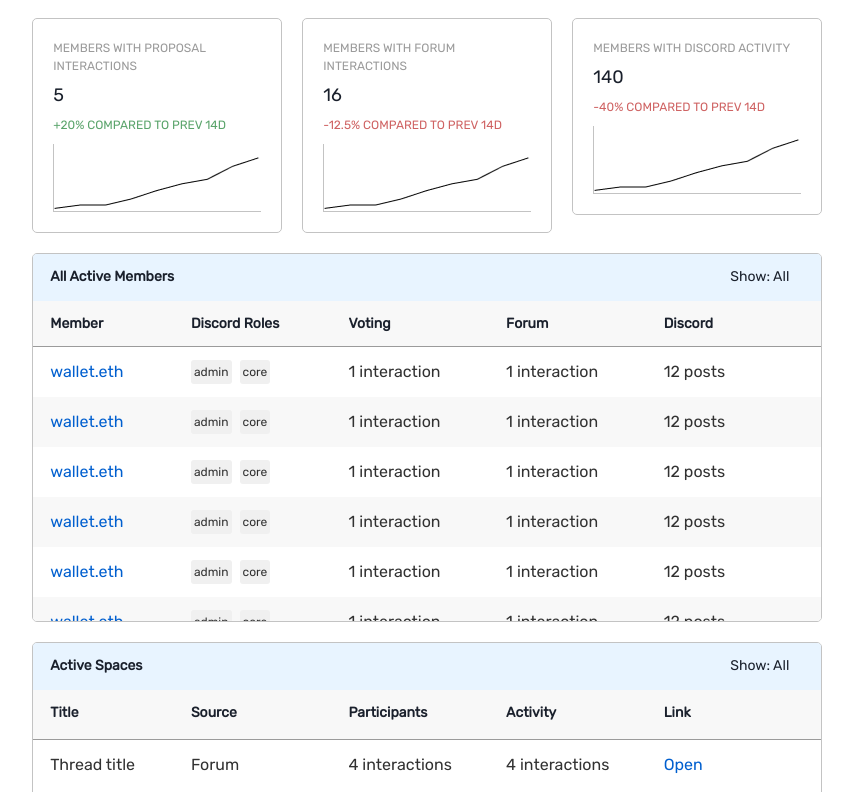
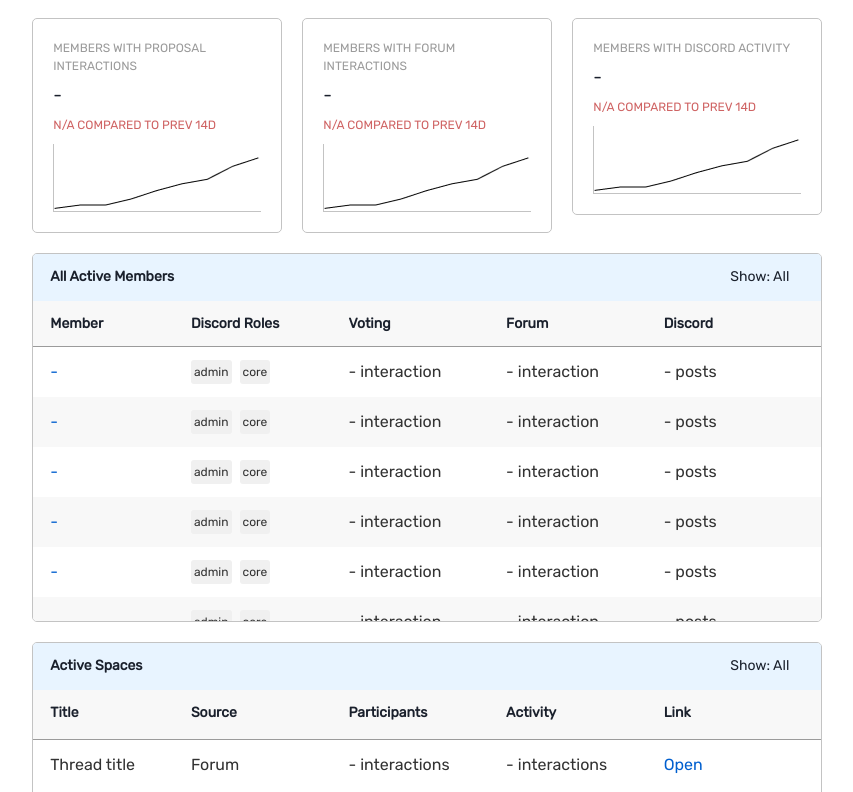
Before and after one commit to DiamondDAO/chainverse-frontend, a Next.js app: page /participation in a window 1280 px wide. Shown: the part 1728-2520 px from the top of the page, without its empty margins (289-1142 px from the left). Built offline with nearby package versions, Linux system fonts and the light colour scheme.

Commit message:
chore: fix up fixtures

```diff
--- a/common/hooks/api/useGetDiscoursePosts.tsx
+++ b/common/hooks/api/useGetDiscoursePosts.tsx
@@ -1,7 +1,7 @@
 import useSWR from "swr";
 
 export const useGetDiscoursePosts = (id: number) => {
-  const url = `api/discourse/${id}/posts`.trim();
+  const url = `/api/discourse/${id}/posts`.trim();
   const { data, error } = useSWR(url);
 
   return {
--- a/fixtures/pages/participation.tsx
+++ b/fixtures/pages/participation.tsx
@@ -4,123 +4,123 @@ import React from "react";
 export const participationOverviewSummaryFacts = [
   {
     key: "ACTIVATED MEMBERS",
-    value: "50",
+    value: "-",
   },
   {
     key: "TOTAL MEMBERS",
-    value: "140",
+    value: "-",
   },
 ];
 
 export const participationOverviewGraphFixtures = [
   {
     title: "TOTAL NEW MEMBERS",
-    value: "16",
-    metric: "+40% COMPARED TO PREV 14D",
+    value: "-",
+    metric: "N/A COMPARED TO PREV 14D",
   },
   {
     title: "ACTIVATION RATE",
-    value: "40%",
-    metric: "+18% COMPARED TO PREV 14D",
+    value: "-",
+    metric: "N/A COMPARED TO PREV 14D",
   },
   {
     title: "TOTAL DROPOFF %",
-    value: "40%",
-    metric: "-18% COMPARED TO PREV 14D",
+    value: "-",
+    metric: "N/A COMPARED TO PREV 14D",
   },
 ];
 
 export const newMemberSummaryFacts = [
   {
     key: "MEMBERS WITH FIRST PROPOSAL INTERACTION",
-    value: "50",
+    value: "-",
   },
   {
     key: "MEMBERS WITH FIRST FORUM POST",
-    value: "140",
+    value: "-",
   },
   {
     key: "MEMBERS WITH FIRST DISCORD POST",
-    value: "140",
+    value: "-",
   },
   {
     key: "TOTAL ACTIVATED MEMBERS",
-    value: "140",
+    value: "-",
   },
   {
     key: "TOTAL NEW MEMBERS",
-    value: "140",
+    value: "-",
   },
 ];
 
 export const participationNewMemberGraphFixtures = [
   {
     title: "ACTIVATION RATE",
-    value: "40%",
-    metric: "+18% COMPARED TO PREV 14D",
+    value: "-",
+    metric: "N/A COMPARED TO PREV 14D",
   },
   {
     title: "TOTAL NEW MEMBERS",
-    value: "16",
-    metric: "+40% COMPARED TO PREV 14D",
+    value: "-",
+    metric: "N/A COMPARED TO PREV 14D",
   },
 ];
 
 export const newMemberData = [
   {
-    memberAddress: "wallet.eth",
-    activated: "Yes",
-    activeDaos: 3,
+    memberAddress: "-",
+    activated: "-",
+    activeDaos: 0,
     discordRoles: ["admin", "core"],
-    totalActivity: "1 interaction",
+    totalActivity: "- interactions",
     joinDate: "Data",
   },
   {
-    memberAddress: "wallet.eth",
-    activated: "No",
-    activeDaos: 3,
+    memberAddress: "-",
+    activated: "-",
+    activeDaos: 0,
     discordRoles: ["admin", "core"],
-    totalActivity: "150 interactions ",
+    totalActivity: "- interactions",
     joinDate: "Data",
   },
   {
-    memberAddress: "wallet.eth",
-    activated: "Yes",
-    activeDaos: 5,
+    memberAddress: "-",
+    activated: "-",
+    activeDaos: 0,
     discordRoles: ["admin", "core"],
-    totalActivity: "12 interactions",
+    totalActivity: "- interactions",
     joinDate: "Data",
   },
   {
-    memberAddress: "wallet.eth",
-    activated: "Yes",
+    memberAddress: "-",
+    activated: "-",
     activeDaos: 0,
     discordRoles: ["admin", "core"],
-    totalActivity: "34 interactions",
+    totalActivity: "- interactions",
     joinDate: "Data",
   },
   {
-    memberAddress: "wallet.eth",
-    activated: "No",
-    activeDaos: 2,
+    memberAddress: "-",
+    activated: "-",
+    activeDaos: 0,
     discordRoles: ["admin", "core"],
-    totalActivity: "10 interactions",
+    totalActivity: "- interactions",
     joinDate: "Data",
   },
   {
-    memberAddress: "wallet.eth",
-    activated: "Yes",
-    activeDaos: 3,
+    memberAddress: "-",
+    activated: "-",
+    activeDaos: 0,
     discordRoles: ["admin", "core"],
-    totalActivity: "14 interactions",
+    totalActivity: "- interactions",
     joinDate: "Data",
   },
   {
-    memberAddress: "wallet.eth",
-    activated: "Yes",
-    activeDaos: 3,
+    memberAddress: "-",
+    activated: "-",
+    activeDaos: 0,
     discordRoles: ["admin", "core"],
-    totalActivity: "12 interactions",
+    totalActivity: "- interactions",
     joinDate: "Data",
   },
 ];
@@ -167,87 +167,87 @@ export const newMemberColumns = [
 export const participationMemberGraphFixtures1 = [
   {
     title: "TOTAL PROPOSAL INTERACTIONS",
-    value: "5",
-    metric: "+20% COMPARED TO PREV 14D",
+    value: "-",
+    metric: "N/A COMPARED TO PREV 14D",
   },
   {
     title: "TOTAL FORUM INTERACTIONS",
-    value: "16",
-    metric: "-12.5% COMPARED TO PREV 14D",
+    value: "-",
+    metric: "N/A COMPARED TO PREV 14D",
   },
   {
     title: "TOTAL DISCORD MEMBERS",
-    value: "140",
-    metric: "-40% COMPARED TO PREV 14D",
+    value: "-",
+    metric: "N/A COMPARED TO PREV 14D",
   },
 ];
 export const participationMemberGraphFixtures2 = [
   {
     title: "MEMBERS WITH PROPOSAL INTERACTIONS",
-    value: "5",
-    metric: "+20% COMPARED TO PREV 14D",
+    value: "-",
+    metric: "N/A COMPARED TO PREV 14D",
   },
   {
     title: "MEMBERS WITH FORUM INTERACTIONS",
-    value: "16",
-    metric: "-12.5% COMPARED TO PREV 14D",
+    value: "-",
+    metric: "N/A COMPARED TO PREV 14D",
   },
   {
     title: "MEMBERS WITH DISCORD ACTIVITY",
-    value: "140",
-    metric: "-40% COMPARED TO PREV 14D",
+    value: "-",
+    metric: "N/A COMPARED TO PREV 14D",
   },
 ];
 
 export const allActiveMembersData = [
   {
-    member: "wallet.eth",
+    member: "-",
     discordRoles: ["admin", "core"],
-    voting: "1 interaction",
-    forum: "1 interaction",
-    discord: "12 posts",
+    voting: "- interaction",
+    forum: "- interaction",
+    discord: "- posts",
   },
   {
-    member: "wallet.eth",
+    member: "-",
     discordRoles: ["admin", "core"],
-    voting: "1 interaction",
-    forum: "1 interaction",
-    discord: "12 posts",
+    voting: "- interaction",
+    forum: "- interaction",
+    discord: "- posts",
   },
   {
-    member: "wallet.eth",
+    member: "-",
     discordRoles: ["admin", "core"],
-    voting: "1 interaction",
-    forum: "1 interaction",
-    discord: "12 posts",
+    voting: "- interaction",
+    forum: "- interaction",
+    discord: "- posts",
   },
   {
-    member: "wallet.eth",
+    member: "-",
     discordRoles: ["admin", "core"],
-    voting: "1 interaction",
-    forum: "1 interaction",
-    discord: "12 posts",
+    voting: "- interaction",
+    forum: "- interaction",
+    discord: "- posts",
   },
   {
-    member: "wallet.eth",
+    member: "-",
     discordRoles: ["admin", "core"],
-    voting: "1 interaction",
-    forum: "1 interaction",
-    discord: "12 posts",
+    voting: "- interaction",
+    forum: "- interaction",
+    discord: "- posts",
   },
   {
-    member: "wallet.eth",
+    member: "-",
     discordRoles: ["admin", "core"],
-    voting: "1 interaction",
-    forum: "1 interaction",
-    discord: "12 posts",
+    voting: "- interaction",
+    forum: "- interaction",
+    discord: "- posts",
   },
   {
-    member: "wallet.eth",
+    member: "-",
     discordRoles: ["admin", "core"],
-    voting: "1 interaction",
-    forum: "1 interaction",
-    discord: "12 posts",
+    voting: "- interaction",
+    forum: "- interaction",
+    discord: "- posts",
   },
 ];
 export const allActiveMembers = [
@@ -290,36 +290,36 @@ export const activeSpacesData = [
   {
     title: "Thread title",
     source: "Forum",
-    participants: "4 interactions",
-    activity: "4 interactions",
+    participants: "- interactions",
+    activity: "- interactions",
     link: "Open",
   },
   {
     title: "Thread title",
     source: "Discord",
-    participants: "4 interactions",
-    activity: "4 interactions",
+    participants: "- interactions",
+    activity: "- interactions",
     link: "Open",
   },
   {
     title: "Thread title",
     source: "Forum",
-    participants: "4 interactions",
-    activity: "4 interactions",
+    participants: "- interactions",
+    activity: "- interactions",
     link: "Open",
   },
   {
     title: "Thread title",
     source: "DAOHaus",
-    participants: "4 interactions",
-    activity: "4 interactions",
+    participants: "- interactions",
+    activity: "- interactions",
     link: "Open",
   },
   {
     title: "Thread title",
     source: "Forum",
-    participants: "4 interactions",
-    activity: "4 interactions",
+    participants: "- interactions",
+    activity: "- interactions",
     link: "Open",
   },
 ];
@@ -351,20 +351,20 @@ export const activeSpaces = [
 export const participationRetentionGraphs = [
   {
     title: "NEW MEMBER DROPOFF %",
-    value: "65%",
-    metric: "+20% COMPARED TO PREV 14D",
+    value: "-",
+    metric: "N/A COMPARED TO PREV 14D",
     reverseSign: true,
   },
   {
     title: "ACTIVATED MEMBER DROPOFF %",
-    value: "12%",
-    metric: "-12.5% COMPARED TO PREV 14D",
+    value: "-",
+    metric: "N/A COMPARED TO PREV 14D",
     reverseSign: true,
   },
   {
     title: "TOTAL DROPOFF %",
-    value: "22%",
-    metric: "+20% COMPARED TO PREV 14D",
+    value: "-",
+    metric: "N/A COMPARED TO PREV 14D",
     reverseSign: true,
   },
 ];
```
Also changed, not shown: fixtures/pages/governance.tsx (+44 -44 lines), fixtures/pages/overview.ts (+10 -10 lines), pages/overview.tsx (+9 -8 lines).
